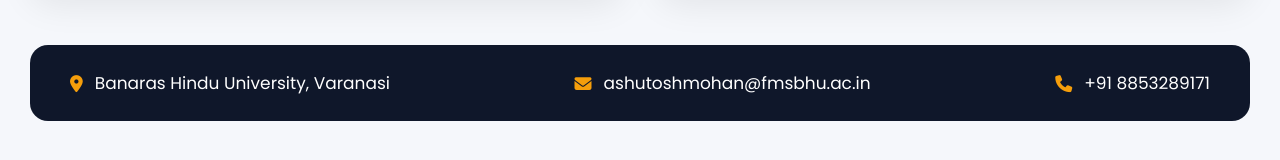
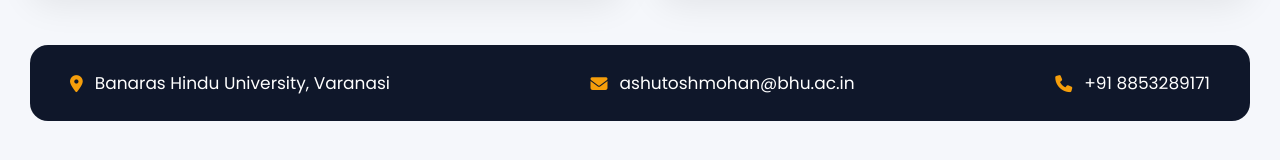
Before and after one commit to narendranath01/Dr.ashutohmohan, a plain HTML site: page index.html in a window 1280 px wide. Shown: the part 830-990 px from the top of the page. Drawn offline with Linux system fonts and the light colour scheme.

Commit message:
Update index.html

```diff
--- a/index.html
+++ b/index.html
@@ -1250,7 +1250,7 @@ EXTRA SMALL DEVICES
 
         <div>
             <i class="fa-solid fa-envelope"></i>
-            ashutoshmohan@fmsbhu.ac.in
+            ashutoshmohan@bhu.ac.in
         </div>
 
         <div>
```
